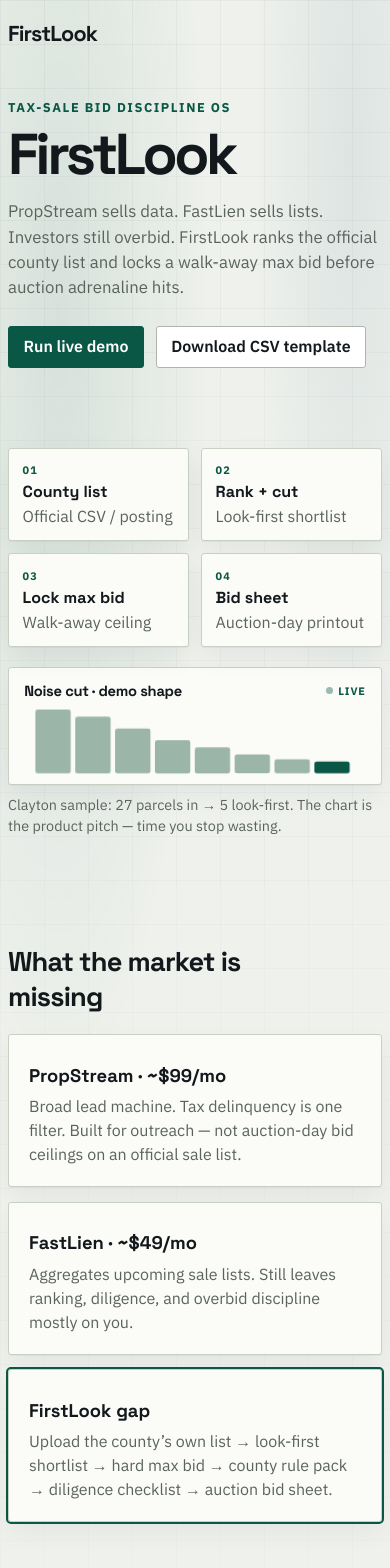
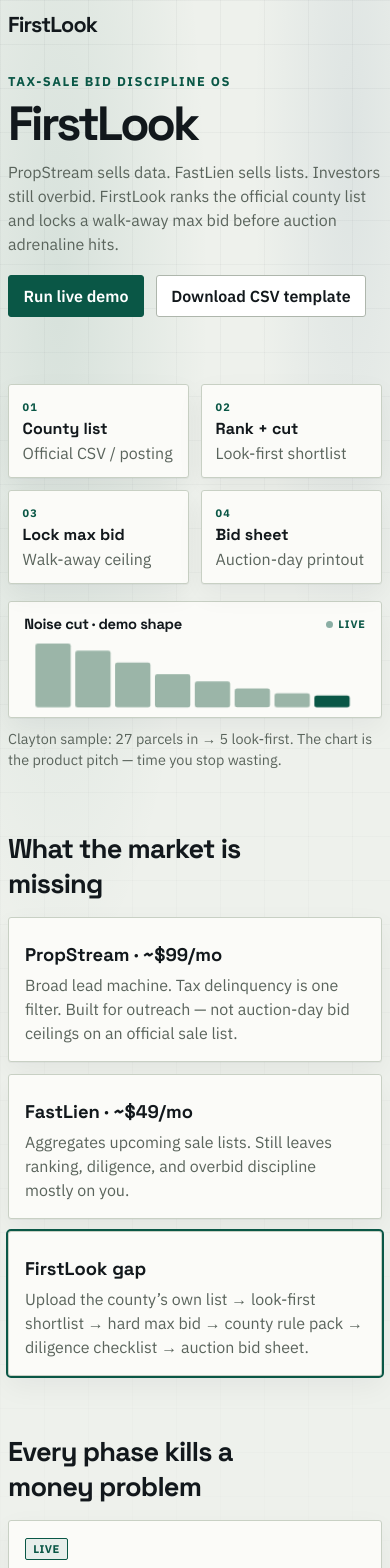
Before and after one commit to AliRazaHassan/firstlook-taxsale, a Next.js app: page / in a window 390 px wide. Shown: the top 1568 px of the page. Built offline with nearby package versions, Linux system fonts and the light colour scheme.

Commit message:
Polish homepage spacing and responsive first fold

```diff
--- a/app/page.module.css
+++ b/app/page.module.css
@@ -205,3 +205,82 @@
     align-items: end;
   }
 }
+
+
+/* Homepage polish: tighter first fold, current product positioning, better large-screen use */
+.nav{padding-block:.9rem}
+.hero{
+  min-height:auto;
+  padding:2.2rem 0 2.6rem;
+}
+.logoHero{
+  font-size:clamp(3rem,8vw,5.6rem);
+  line-height:.9;
+}
+.sub{
+  max-width:44rem;
+  margin-top:.9rem;
+  font-size:clamp(1rem,1.5vw,1.16rem);
+}
+.ctaRow{margin-top:1.2rem}
+.heroViz{
+  margin-top:1.6rem;
+  gap:.8rem;
+}
+.heroChart{max-width:none}
+.section{padding:2.35rem 0}
+.h2{margin-bottom:1rem}
+.gapGrid,.phaseList,.pricing{gap:.75rem}
+.gapGrid article,.phaseList article,.pricing article{padding:1rem}
+.capabilityStrip{
+  display:flex;
+  flex-wrap:wrap;
+  gap:.45rem;
+  margin-top:1rem;
+}
+.capabilityStrip span{
+  display:inline-flex;
+  align-items:center;
+  min-height:32px;
+  padding:.35rem .55rem;
+  border:1px solid #c9d3cc;
+  border-radius:999px;
+  background:rgba(251,251,248,.78);
+  color:#425149;
+  font-size:.74rem;
+  font-weight:700;
+}
+.heroProof{
+  margin-top:1.1rem;
+  display:grid;
+  grid-template-columns:repeat(3,minmax(0,1fr));
+  gap:.6rem;
+  max-width:760px;
+}
+.heroProof div{
+  padding:.7rem .8rem;
+  border:1px solid #cdd5cf;
+  background:rgba(251,251,248,.82);
+  border-radius:6px;
+}
+.heroProof strong{
+  display:block;
+  font-family:var(--font-display);
+  font-size:1rem;
+}
+.heroProof span{
+  display:block;
+  margin-top:.15rem;
+  color:#66716a;
+  font-size:.72rem;
+  line-height:1.35;
+}
+@media(min-width:1200px){
+  .container{width:min(1240px,calc(100% - 3rem))}
+}
+@media(max-width:700px){
+  .nav{padding-block:.7rem}
+  .hero{padding:1.5rem 0 2rem}
+  .heroProof{grid-template-columns:1fr}
+  .section{padding:1.8rem 0}
+}
```
